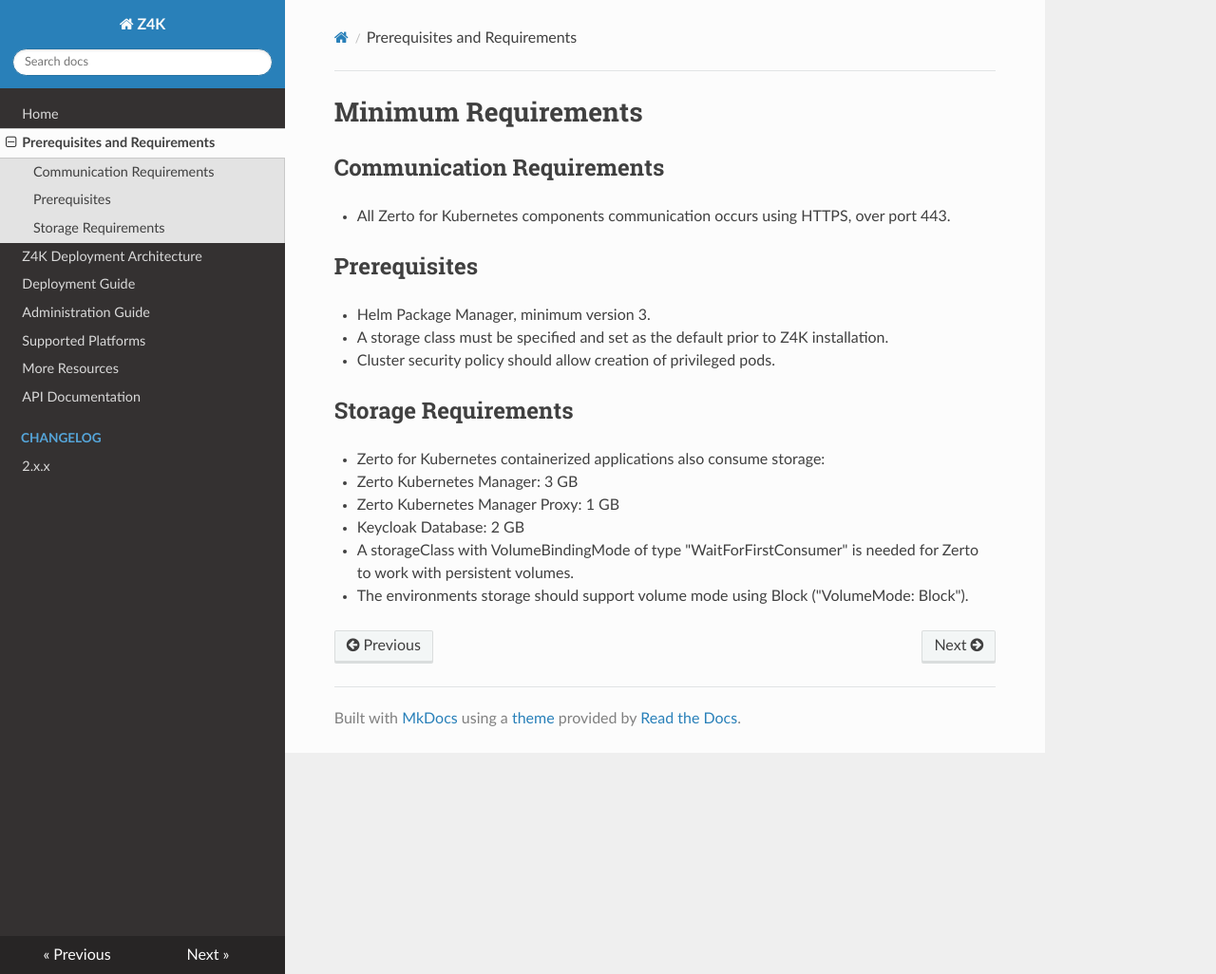
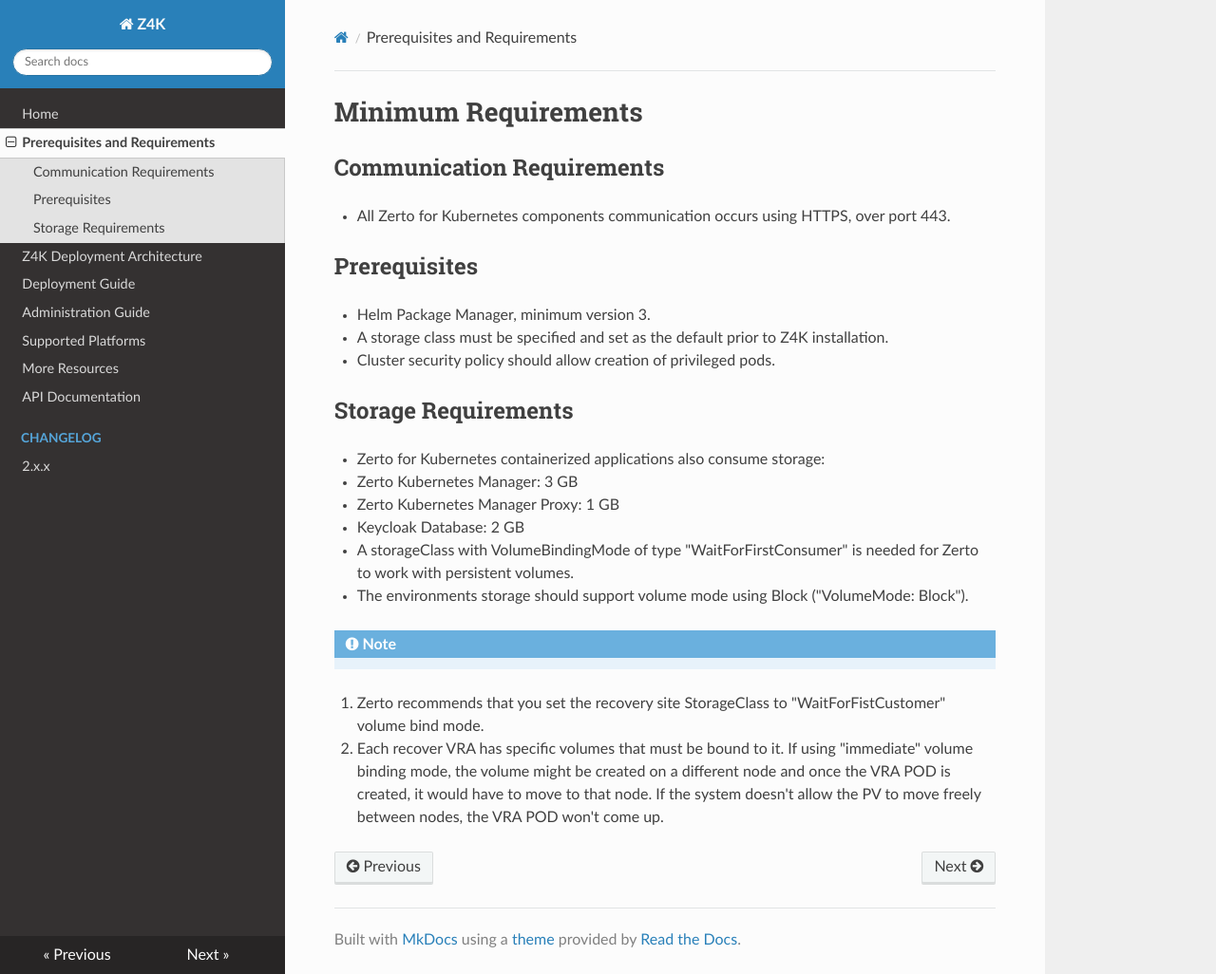
Before and after one commit to ZertoPublic/Z4K, an MkDocs documentation site: the page built from docs/MinimumRequirements.md, in a window 1280 px wide and 1026 px high. Shown: the whole window at 95% size. Built offline with MkDocs 1.6.1, drawn with Linux system fonts in a browser that asks for light colours.

Commit message:
Update MinimumRequirements.md

```diff
--- a/docs/MinimumRequirements.md
+++ b/docs/MinimumRequirements.md
@@ -15,3 +15,9 @@
 -	Keycloak Database: 2 GB
 -	A storageClass with VolumeBindingMode of type "WaitForFirstConsumer" is needed for Zerto to work with persistent volumes.
 -	The environments storage should support volume mode using Block ("VolumeMode: Block").
+
+!!! Note
+1. Zerto recommends that you set the recovery site StorageClass to "WaitForFistCustomer" volume bind mode.
+2. Each recover VRA has specific volumes that must be bound to it.
+If using "immediate" volume binding mode, the volume might be created on a different node and once the VRA POD is created, it would have to move to that node.
+If the system doesn't allow the PV to move freely between nodes, the VRA POD won't come up.
```
